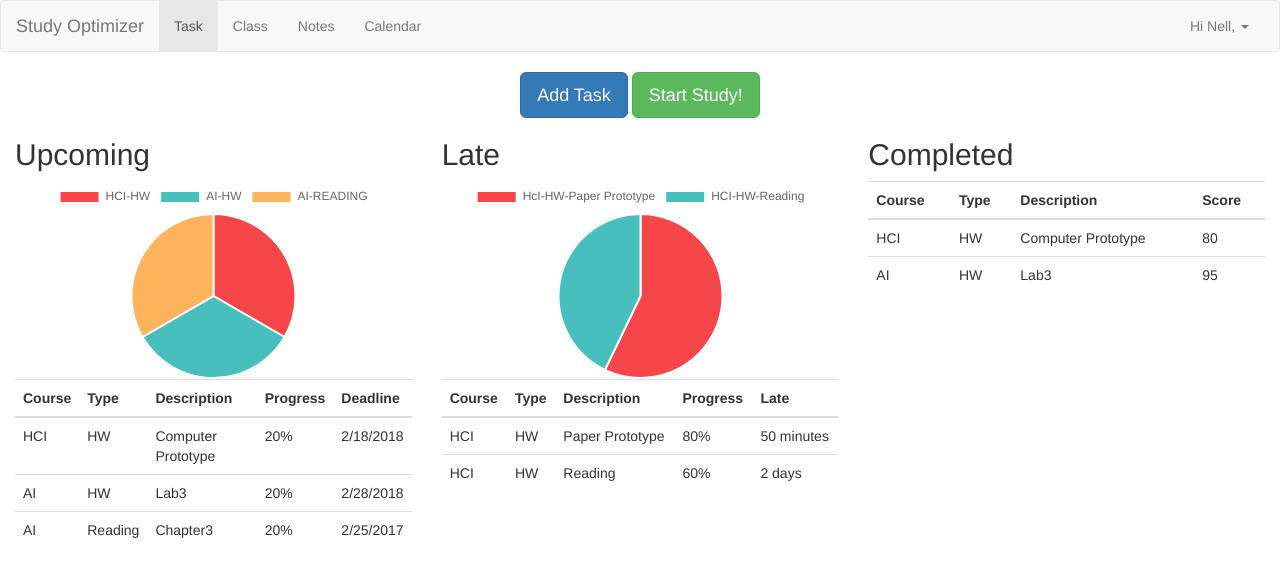
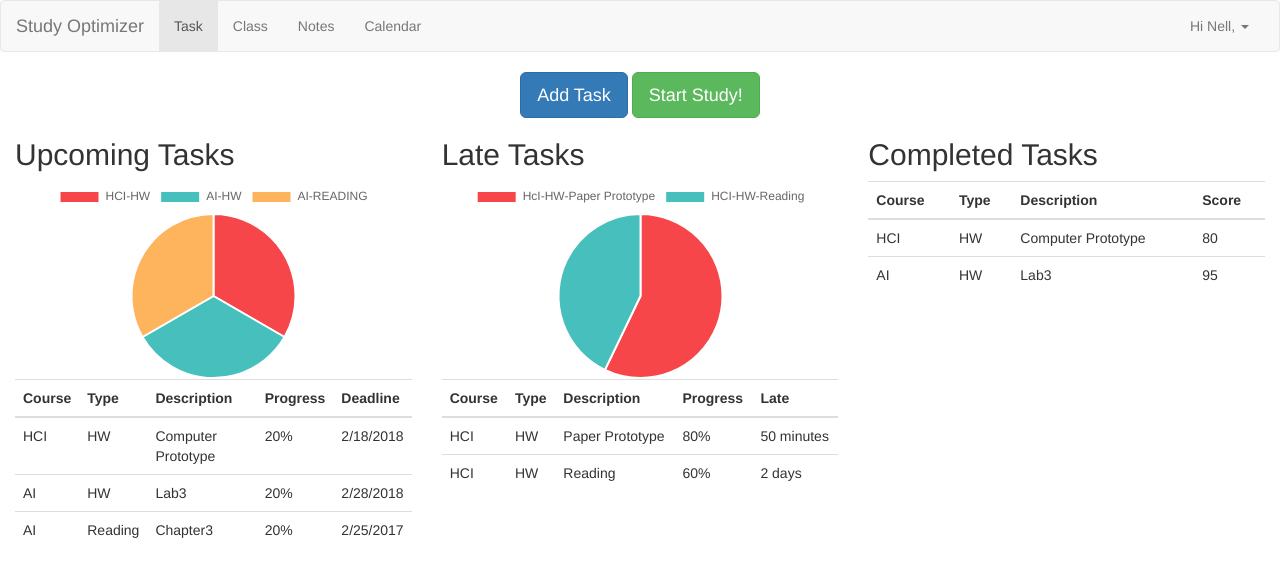
Before and after one commit to noopurgpt25/noopurgpt25.github.io, a plain HTML site: page TaskPage1.html in a window 1280 px wide. Drawn offline with nearby package versions, Linux system fonts and the light colour scheme.

Commit message:
add tasks to types

```diff
--- a/TaskPage1.html
+++ b/TaskPage1.html
@@ -66,7 +66,7 @@
     <div class="container-fluid" id="tab-task">
       <div class="row">
         <div class="col-xs-6 col-md-4">
-          <h2>Upcoming
+          <h2>Upcoming Tasks
 
           </h2>
 
@@ -107,7 +107,7 @@
 
              </tr>
            </table></div>
-           <div class="col-xs-6 col-md-4"><h2>Late</h2>
+           <div class="col-xs-6 col-md-4"><h2>Late Tasks</h2>
             <table class="table table-hover" id="late-task-tb">
               <tr>
                 <thead>
@@ -139,7 +139,7 @@
              </table>
            </div>
 
-           <div class="col-xs-6 col-md-4"><h2>Completed</h2>
+           <div class="col-xs-6 col-md-4"><h2>Completed Tasks</h2>
             <table class="table table-hover" id="complete-task-tb">
               <tr>
                 <thead>
```
Also changed, not shown: TaskPage2.html (+3 -4 lines), TaskPageUSer1.html (+3 -3 lines), TaskPageUSer2.html (+3 -3 lines).
